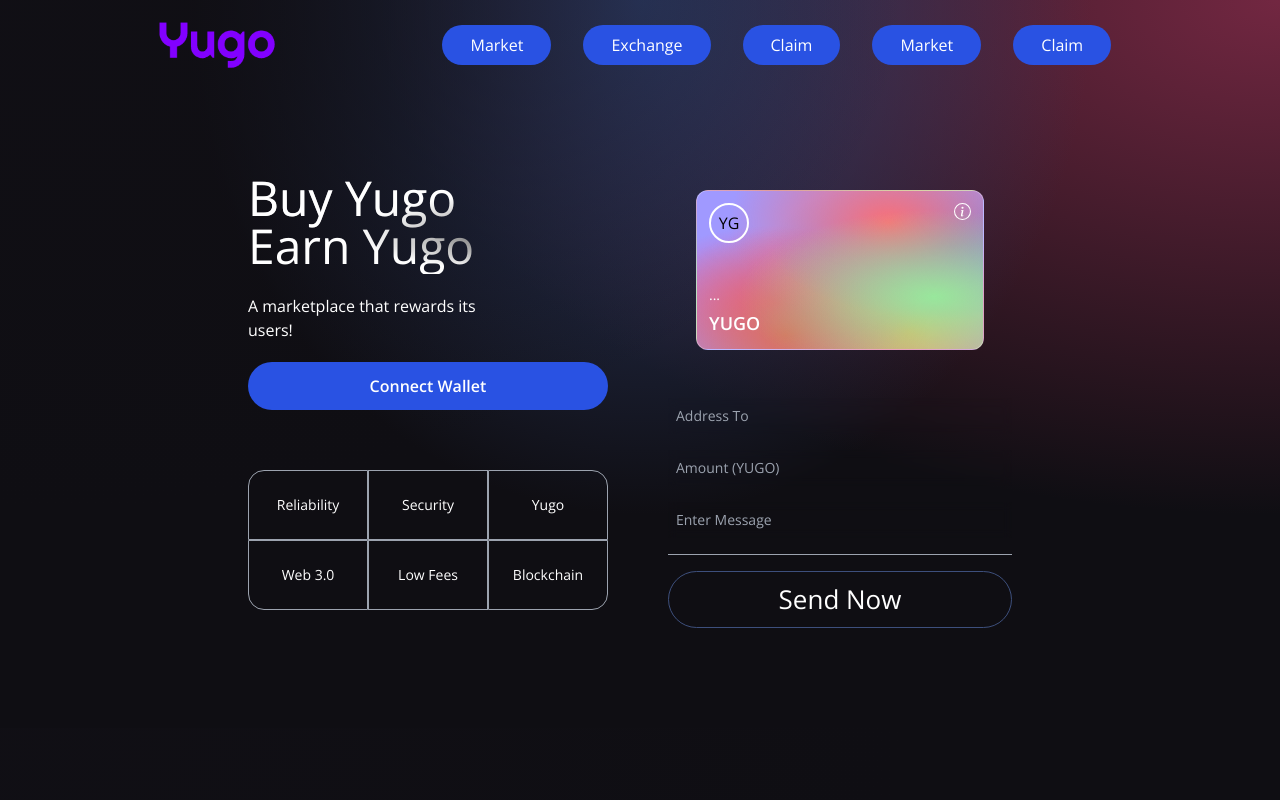
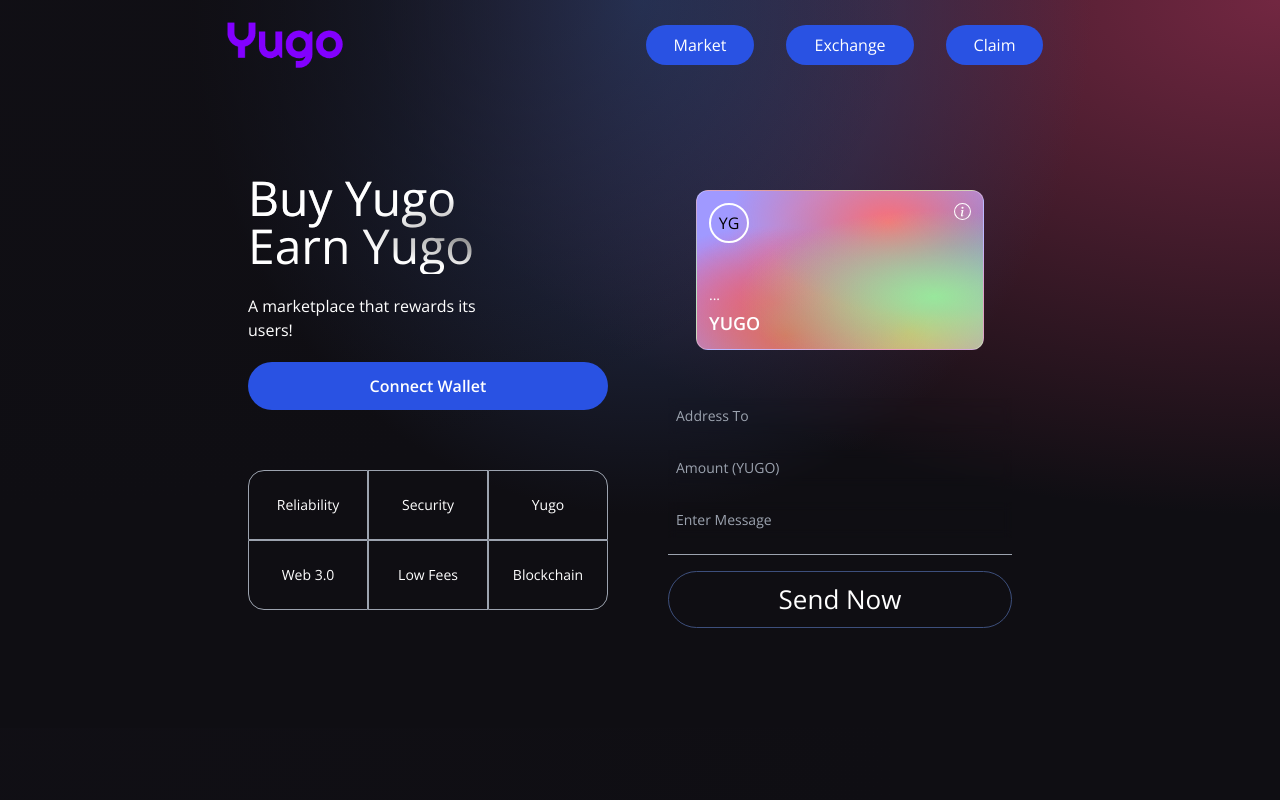
Before and after one commit to xMayble/yugo, a React (Vite) app in the folder client/: page / in a window 1280 px wide. Shown: the top 800 px of the page. Built offline with nearby package versions, Linux system fonts and the light colour scheme.

Commit message:
duplicate buttons deleted

```diff
--- a/client/src/elements/Navbar.jsx
+++ b/client/src/elements/Navbar.jsx
@@ -34,12 +34,7 @@ const [toggleMenu, setToggleMenu] = useState(false);
                 <li className='bg-[#2952e3] py-2 px-7 mx-4 rounded-full cursor-pointer hover:bg-[#2546bd]'>
                     <a href=''>Claim</a>
                 </li>
-                <li className='bg-[#2952e3] py-2 px-7 mx-4 rounded-full cursor-pointer hover:bg-[#2546bd]'>
-                    Market
-                </li>
-                <li className='bg-[#2952e3] py-2 px-7 mx-4 rounded-full cursor-pointer hover:bg-[#2546bd]'>
-                    Claim
-                </li>
+
             </ul>
             <div className='flex relative'>
                 {toggleMenu
```
